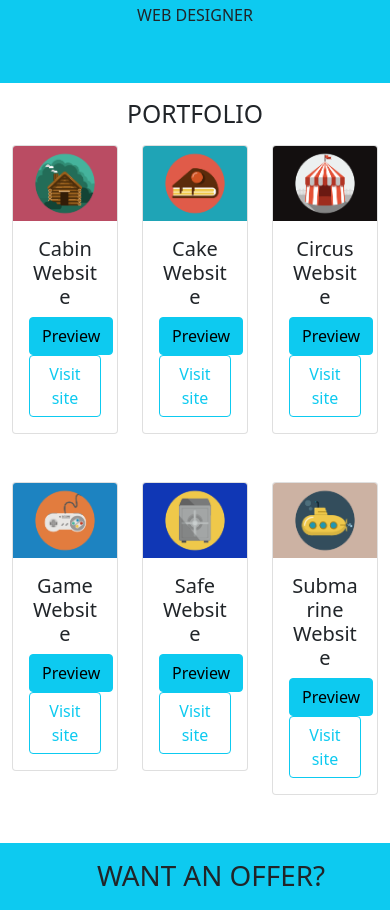
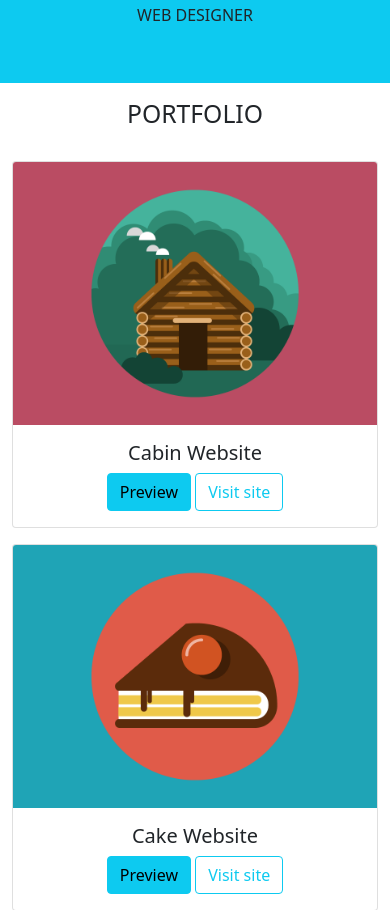
Before and after one commit to MrLorenzo7991/bootstrap-js-freelancer, a plain HTML site: page index.html in a window 390 px wide. Shown: the part 526-1436 px from the top of the page. Drawn offline with nearby package versions, Linux system fonts and the light colour scheme.

Commit message:
Aggiunta responsive

```diff
--- a/index.html
+++ b/index.html
@@ -38,7 +38,7 @@
             <!--Prima riga-->
             <div class="row mb-5">
                 <!--Cabin-->
-                <div class="col-4 ">
+                <div class="col-xl-4 col-md-6 col-12 mt-3">
                     <div class="card" style="width: 100%">
                         <img src="img/cabin.png" class="card-img-top" alt="Foto cabina">
                         <div class="card-body">
@@ -49,7 +49,7 @@
                       </div>
                 </div>
                 <!--Cake-->
-                <div class="col-4">
+                <div class="col-xl-4 col-md-6 col-12 mt-3">
                     <div class="card" style="width: 100%">
                         <img src="img/cake.png" class="card-img-top" alt="Foto cabina">
                         <div class="card-body">
@@ -60,7 +60,7 @@
                       </div>
                 </div>
                 <!--Circus-->
-                <div class="col-4">
+                <div class="col-xl-4 col-md-6 col-12 mt-3">
                     <div class="card" style="width: 100%">
                         <img src="img/circus.png" class="card-img-top" alt="Foto cabina">
                         <div class="card-body">
@@ -70,11 +70,11 @@
                         </div>
                       </div>
                 </div>
-            </div>
+
             <!--Seconda riga-->
-            <div class="row mb-5">
+
                 <!--Game-->
-                <div class="col-4">
+                <div class="col-xl-4 col-md-6 col-12 mt-3">
                     <div class="card" style="width: 100%">
                         <img src="img/game.png" class="card-img-top" alt="Foto cabina">
                         <div class="card-body">
@@ -85,7 +85,7 @@
                       </div>
                 </div>
                 <!--Safe-->
-                <div class="col-4">
+                <div class="col-xl-4 col-md-6 col-12 mt-3">
                     <div class="card" style="width: 100%">
                         <img src="img/safe.png" class="card-img-top" alt="Foto cabina">
                         <div class="card-body">
@@ -96,7 +96,7 @@
                       </div>
                 </div>
                 <!--Submarine-->
-                <div class="col-4">
+                <div class="col-xl-4 col-md-6 col-12 mt-3">
                     <div class="card" style="width: 100%">
                         <img src="img/submarine.png" class="card-img-top" alt="Foto cabina">
                         <div class="card-body">
--- a/main.js
+++ b/main.js
@@ -46,6 +46,8 @@ function calcoloPrezzo(ore, commissione, dirittoSconto){
     let prezzofinale = ore*commissione;
     if(dirittoSconto){
         prezzofinale = prezzofinale*sconto;
+    } else {
+        alert("Il codice sconto inserito non è valido o è già stato usato, non verrà applicato nessuno sconto.")
     }
     return(prezzofinale)
 }
```
